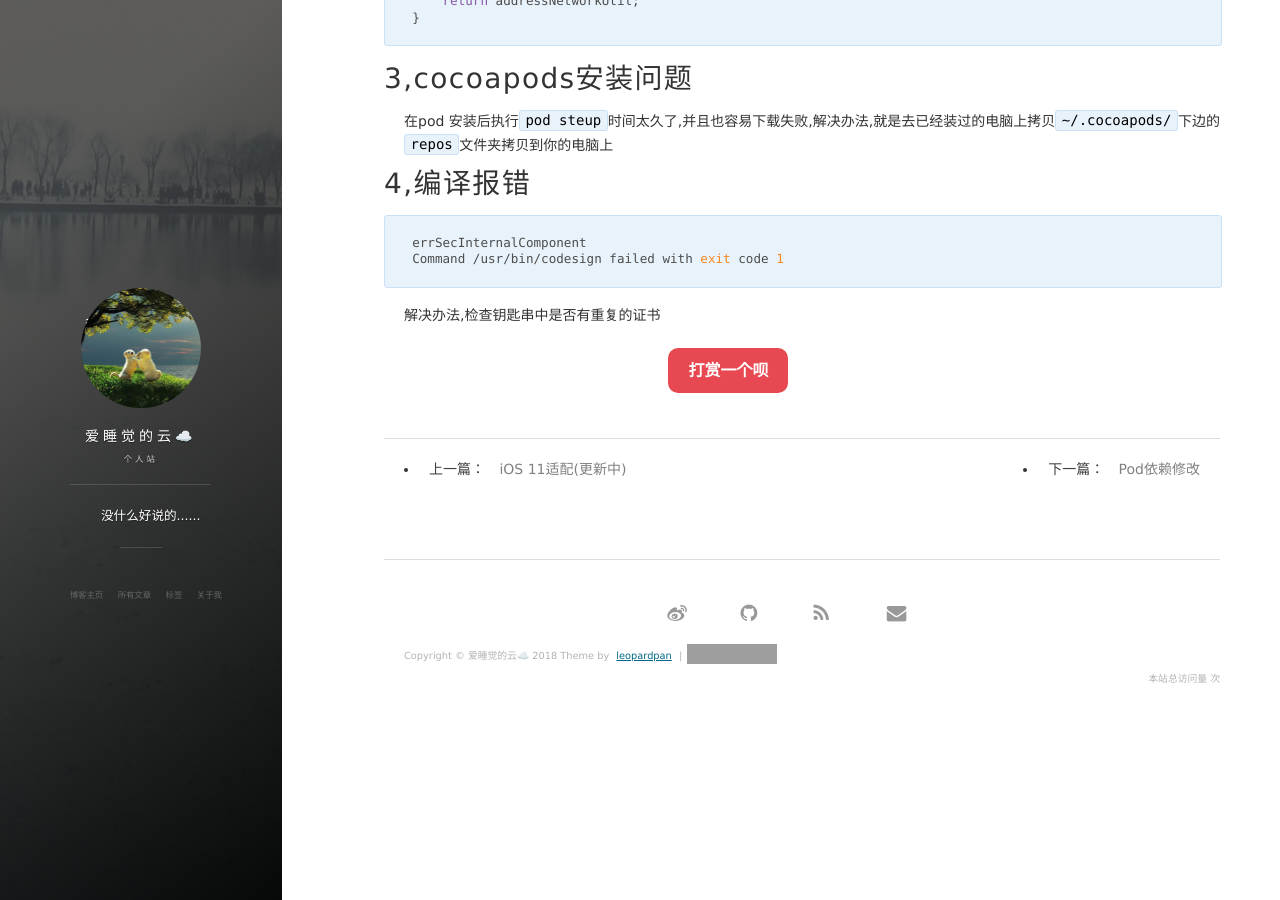
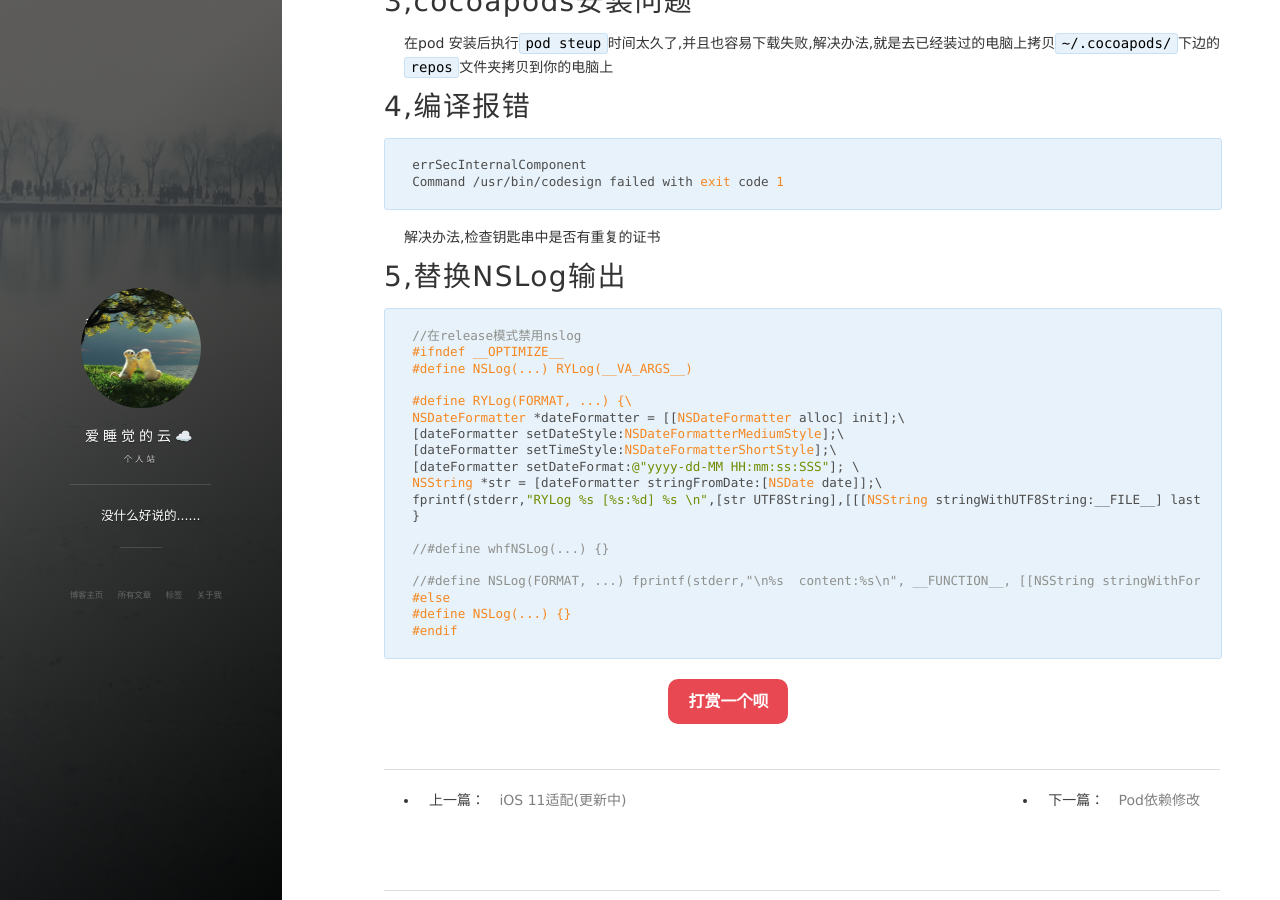
Before and after one commit to huapeng222/huapeng222.github.io, a Jekyll site: the page built from _posts/2018-05-09-遇到的疑难杂症.md, in a window 1280 px wide and 900 px high, scrolled down 1159 px. Built offline with Jekyll 4.4.1, drawn with Linux system fonts in a browser that asks for light colours; nearby versions of some CDN libraries; our own code applies the rules of GitHub Pages for plain Markdown files; comment, search, counter and statistics services are not loaded; some of the changed text lies outside the part shown; grey boxes are pictures that could not be loaded.

Commit message:
更新文章

````diff
--- a/_posts/2018-05-09-遇到的疑难杂症.markdown
+++ b/_posts/2018-05-09-遇到的疑难杂症.md
@@ -70,3 +62,27 @@ Command /usr/bin/codesign failed with exit code 1
 ```
 
 解决办法,检查钥匙串中是否有重复的证书
+
+# 5,替换NSLog输出
+
+```
+//在release模式禁用nslog
+#ifndef __OPTIMIZE__
+#define NSLog(...) RYLog(__VA_ARGS__)
+
+#define RYLog(FORMAT, ...) {\
+NSDateFormatter *dateFormatter = [[NSDateFormatter alloc] init];\
+[dateFormatter setDateStyle:NSDateFormatterMediumStyle];\
+[dateFormatter setTimeStyle:NSDateFormatterShortStyle];\
+[dateFormatter setDateFormat:@"yyyy-dd-MM HH:mm:ss:SSS"]; \
+NSString *str = [dateFormatter stringFromDate:[NSDate date]];\
+fprintf(stderr,"RYLog %s [%s:%d] %s \n",[str UTF8String],[[[NSString stringWithUTF8String:__FILE__] lastPathComponent] UTF8String], __LINE__,[[NSString stringWithFormat:FORMAT, ##__VA_ARGS__] UTF8String]);\
+}
+
+//#define whfNSLog(...) {}
+
+//#define NSLog(FORMAT, ...) fprintf(stderr,"\n%s  content:%s\n", __FUNCTION__, [[NSString stringWithFormat:FORMAT, ##__VA_ARGS__] UTF8String]);
+#else
+#define NSLog(...) {}
+#endif
+```
````
Also changed, not shown: other parts of _posts/2018-05-09-遇到的疑难杂症.md (+0 -8 lines).
